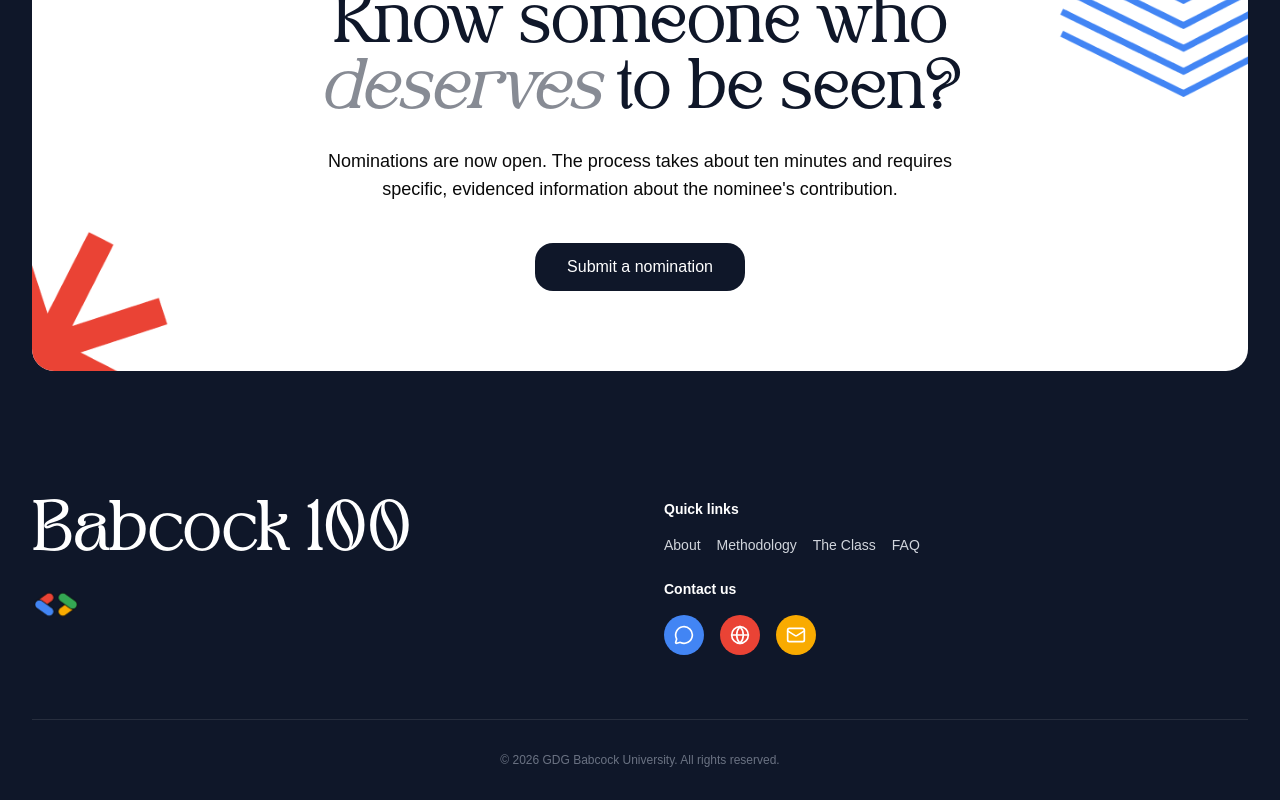
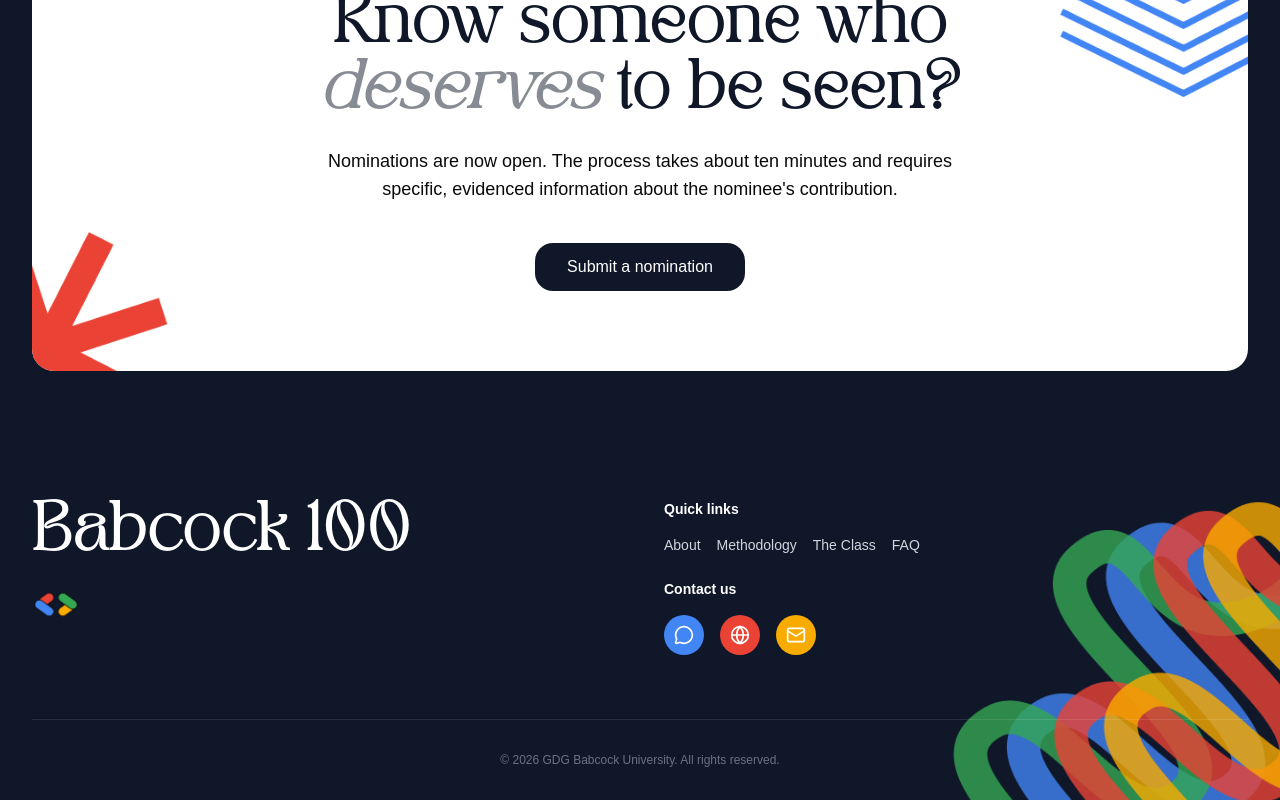
Before and after one commit to GDGBabcockUniversity/the-hundred, a Next.js app: page / in a window 1280 px wide. Shown: the part 3233-4033 px from the top of the page. Built offline with nearby package versions, Linux system fonts and the light colour scheme; a web font is replaced by a local one.

Commit message:
feat(layout): replace placeholder SVG with footer doodle image in Footer.tsx

```diff
--- a/components/layout/Footer.tsx
+++ b/components/layout/Footer.tsx
@@ -93,16 +93,14 @@ export function Footer() {
         </div>
       </div>
 
-      {/* Placeholder for the colorful ribbon SVG on the bottom right */}
-      {/* <div className="absolute -bottom-10 -right-10 w-96 h-96 opacity-50 z-0">
-        <svg viewBox="0 0 200 200" xmlns="http://www.w3.org/2000/svg">
-          <path
-            fill="#4285F4"
-            d="M44.7,-76.4C58.8,-69.2,71.8,-59.1,80.3,-46.1C88.8,-33.1,92.8,-17.1,91.8,-1.7C90.8,13.7,84.7,28.5,75.4,41.1C66.1,53.7,53.5,64.1,39.6,70.5C25.7,76.9,10.5,79.3,-4.2,79.9C-18.9,80.5,-33.8,79.3,-46.5,72.4C-59.2,65.5,-69.7,52.9,-77.6,39.1C-85.5,25.3,-90.8,10.3,-91.3,-4.9C-91.8,-20.1,-87.5,-35.5,-79,-48.5C-70.5,-61.5,-57.8,-72,-43.7,-79.1C-29.6,-86.2,-14.8,-89.9,0.3,-90.3C15.4,-90.8,30.6,-83.6,44.7,-76.4Z"
-            transform="translate(100 100) scale(1.1)"
-          />
-        </svg>
-      </div> */}
+      <div className="absolute -bottom-10 -right-10 w-96 h-96 z-0 pointer-events-none">
+        <Image
+          src="/footer-doodle.png"
+          alt="Footer Doodle"
+          fill
+          className="object-contain"
+        />
+      </div>
     </footer>
   );
 }
```
